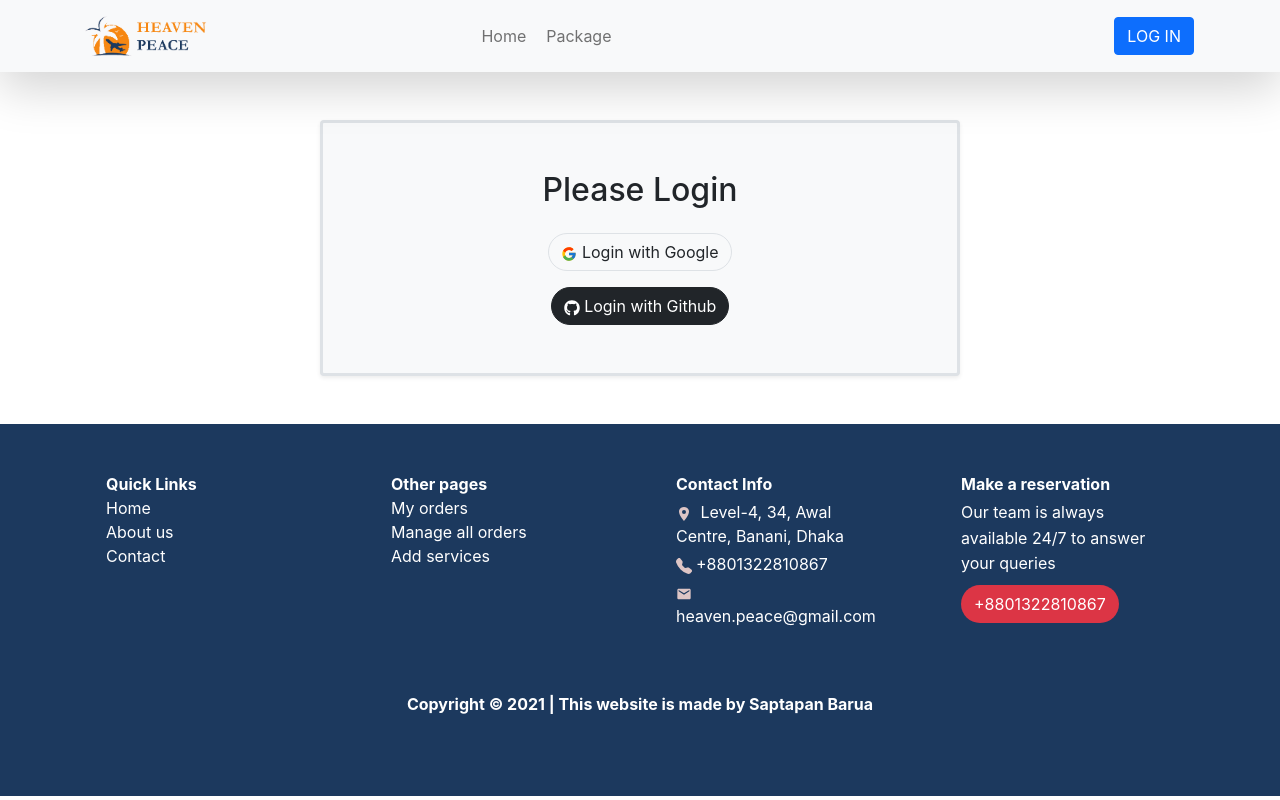
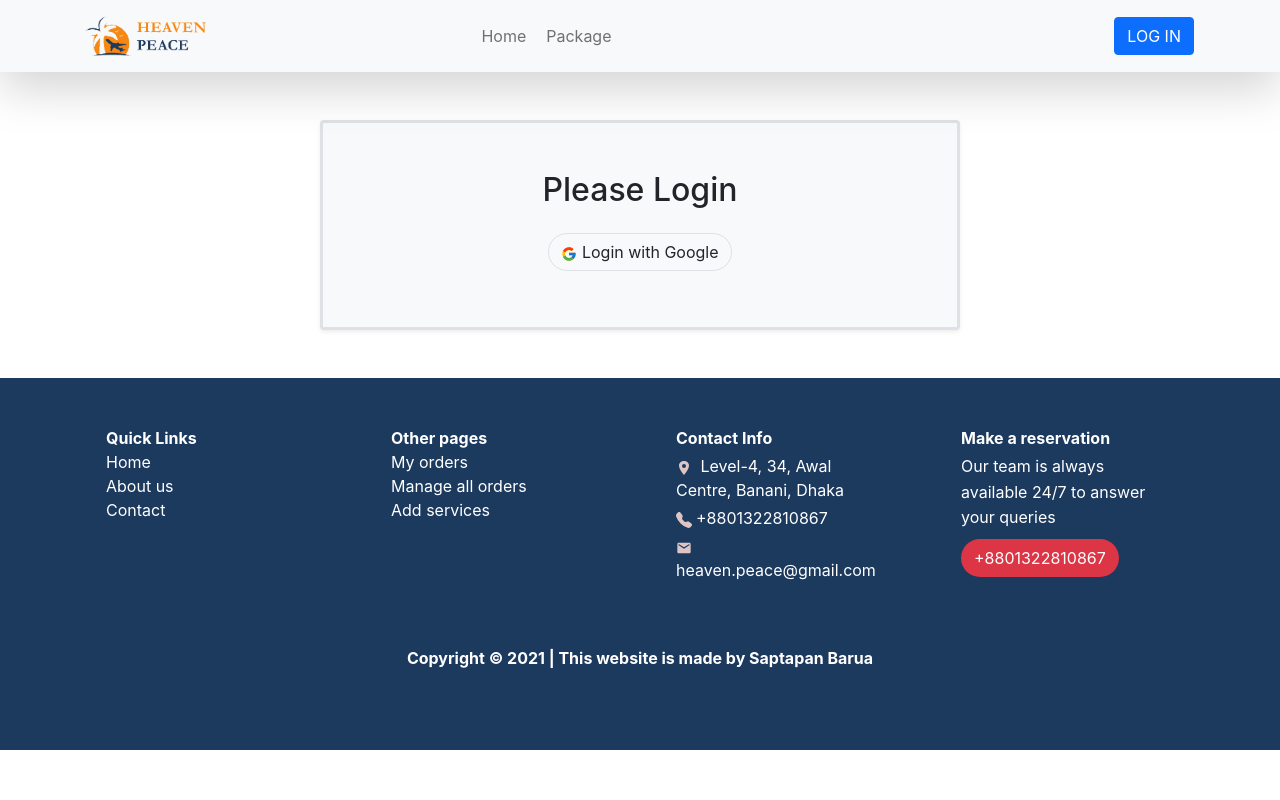
Before and after one commit to DruboSaptapan/Heaven-Peace-client-side, a React (Create React App) app: page /login in a window 1280 px wide. Built offline with nearby package versions, Linux system fonts and the light colour scheme; no server answers.

Commit message:
more updates

```diff
--- a/src/Components/Login/Login.js
+++ b/src/Components/Login/Login.js
@@ -16,12 +16,12 @@ const Login = () => {
                 history.push(redirectURL)
             })
     }
-    const handleGithubLogIn = () => {
-        signInUsingGithub()
-            .then(result => {
-                history.push(redirectURL)
-            })
-    }
+    // const handleGithubLogIn = () => {
+    //     signInUsingGithub()
+    //         .then(result => {
+    //             history.push(redirectURL)
+    //         })
+    // }
 
     return (
         <div>
@@ -29,7 +29,7 @@ const Login = () => {
                 <h2 className="mb-4">Please Login</h2>
                 <button onClick={handleGoogleLogIn} className="btn rounded-pill mb-2 border"><FcGoogle /> Login with Google</button>
                 <br />
-                <button onClick={handleGithubLogIn} className="btn btn-dark mt-2 rounded-pill"><FaGithub /> Login with Github</button>
+                {/* <button onClick={handleGithubLogIn} className="btn btn-dark mt-2 rounded-pill"><FaGithub /> Login with Github</button> */}
             </div>
         </div>
     );
```
